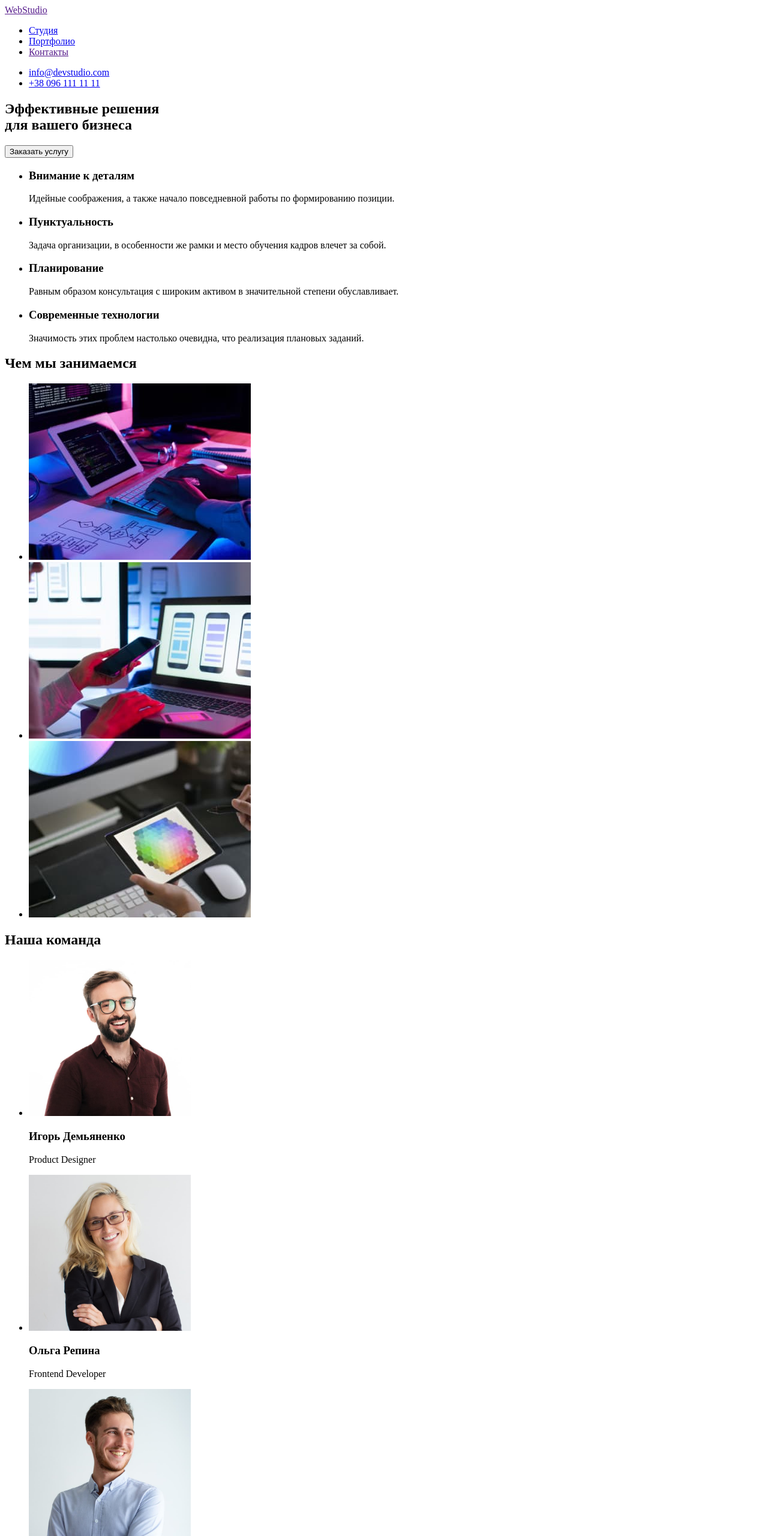
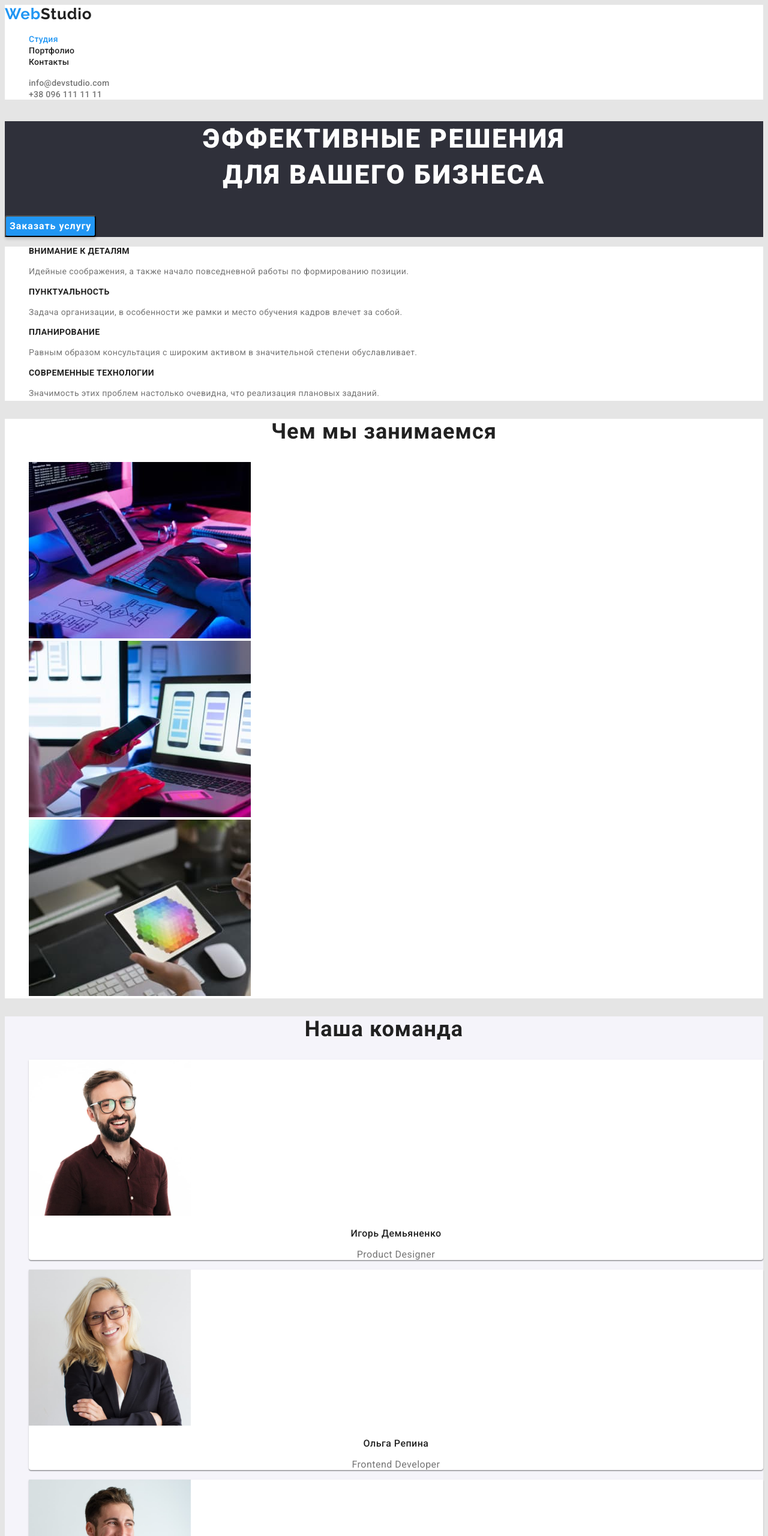
Before and after one commit to mylymukkk/goit-markup-hw-02, a plain HTML site: page index.html in a window 1280 px wide. Shown: the top 2560 px of the page at 60% size. Drawn offline with Linux system fonts and the light colour scheme.

Commit message:
main page css

```diff
--- a/css/styles.css
+++ b/css/styles.css
@@ -0,0 +1,221 @@
+:root {
+  --accent-color: #2196f3;
+  --main-text-color: #757575;
+  --title-color: #212121;
+  --main-title-color: #ffffff;
+  --first-background-color: #ffffff;
+  --second-background-color: #2f303a;
+  --third-background-color: #f5f4fa;
+  --background: #e5e5e5;
+  --first-btn-color: #212121;
+  --btn-background-color: #f5f4fa;
+  --second-btn-color: #ffffff;
+  --footer-link-color: rgba(255, 255, 255, 0.6);
+  --footer-map-color: #ffffff;
+}
+
+body {
+  font-family: "Roboto", sans-serif;
+  color: var(--main-text-color);
+  background: var(--background);
+}
+
+.link {
+  text-decoration: none;
+}
+
+.list {
+  list-style: none;
+}
+
+.visually-hidden {
+  position: absolute;
+  white-space: nowrap;
+  width: 1px;
+  height: 1px;
+  overflow: hidden;
+  border: 0;
+  padding: 0;
+  clip: rect(0 0 0 0);
+  clip-path: inset(50%);
+  margin: -1px;
+}
+
+.logo {
+  font-family: "Raleway", sans-serif;
+  font-weight: 700;
+  font-size: 26px;
+  line-height: 1.19;
+  letter-spacing: 0.03em;
+}
+
+.section-title {
+  font-weight: 700;
+  font-size: 36px;
+  line-height: 1.17;
+  text-align: center;
+  letter-spacing: 0.03em;
+
+  color: var(--title-color);
+}
+
+/* ---------------------HEADER------------------------ */
+
+.header {
+  background-color: var(--first-background-color);
+}
+
+.header-logo {
+  color: var(--title-color);
+}
+
+.logo-accent {
+  color: var(--accent-color);
+}
+
+.header-link {
+  font-weight: 500;
+  font-size: 14px;
+  line-height: 1.14;
+  letter-spacing: 0.02em;
+}
+
+.header-link:hover,
+.header-link:focus {
+  color: var(--accent-color);
+}
+
+.header-nav-link {
+  color: var(--title-color);
+}
+
+.current {
+  color: var(--accent-color);
+}
+.header-contact-link {
+  color: currentColor;
+}
+
+/* ---------------HERO--------------- */
+
+.hero {
+  background-color: var(--second-background-color);
+}
+
+.hero-title {
+  font-weight: 900;
+  font-size: 44px;
+  line-height: 1.36;
+  text-align: center;
+  letter-spacing: 0.06em;
+  text-transform: uppercase;
+
+  color: var(--main-title-color);
+}
+.hero-btn {
+  font-family: inherit;
+  font-weight: 700;
+  font-size: 16px;
+  line-height: 1.88;
+  text-align: center;
+  letter-spacing: 0.06em;
+  cursor: pointer;
+
+  color: var(--second-btn-color);
+  background: var(--accent-color);
+  box-shadow: 0px 4px 4px rgba(0, 0, 0, 0.15);
+  border-radius: 4px;
+}
+
+.hero-btn:hover,
+.hero-btn:focus {
+  background: #188ce8;
+  box-shadow: 0px 4px 4px rgba(0, 0, 0, 0.15);
+  border-radius: 4px;
+}
+
+/* -----------------FEATURES-------------------*/
+
+.features {
+  background-color: var(--first-background-color);
+}
+
+.features-item-title {
+  font-weight: 700;
+  font-size: 14px;
+  line-height: 1.14;
+  letter-spacing: 0.03em;
+  text-transform: uppercase;
+
+  color: var(--title-color);
+}
+
+.features-item-text {
+  font-size: 14px;
+  line-height: 1.71;
+  letter-spacing: 0.03em;
+}
+
+/* -------------------OCCUPATION----------------------- */
+
+.occupation {
+  background-color: var(--first-background-color);
+}
+
+/* ----------------------TEAM---------------------------- */
+
+.team {
+  background-color: var(--third-background-color);
+}
+
+.team-item {
+  background: var(--first-background-color);
+  box-shadow: 0px 1px 3px rgba(0, 0, 0, 0.12), 0px 1px 1px rgba(0, 0, 0, 0.14),
+    0px 2px 1px rgba(0, 0, 0, 0.2);
+  border-radius: 0px 0px 4px 4px;
+}
+
+.team-item-title {
+  font-weight: 500;
+  font-size: 16px;
+  line-height: 1.19;
+  text-align: center;
+  letter-spacing: 0.03em;
+
+  color: var(--title-color);
+}
+.team-item-text {
+  font-size: 16px;
+  line-height: 1.19;
+  text-align: center;
+  letter-spacing: 0.03em;
+}
+
+/* -----------------------FOOTER------------------------- */
+
+.footer {
+  background-color: var(--second-background-color);
+}
+
+.footer-logo {
+  color: var(--main-title-color);
+}
+
+.footer-item-link {
+  font-style: normal;
+  font-weight: 400;
+  font-size: 14px;
+  line-height: 1.71;
+  letter-spacing: 0.03em;
+
+  color: var(--footer-link-color);
+}
+
+.footer-map {
+  color: var(--footer-map-color);
+}
+
+.footer-item-link:hover,
+.footer-item-link:focus {
+  color: var(--accent-color);
+}
--- a/index.html
+++ b/index.html
@@ -5,74 +5,99 @@
     <meta http-equiv="X-UA-Compatible" content="IE=edge" />
     <meta name="viewport" content="width=device-width, initial-scale=1.0" />
     <title lang="en">Web Studio</title>
+    <link rel="preconnect" href="https://fonts.googleapis.com" />
+    <link rel="preconnect" href="https://fonts.gstatic.com" crossorigin />
+    <link
+      href="https://fonts.googleapis.com/css2?family=Raleway:wght@700&family=Roboto:wght@400;500;700;900&display=swap"
+      rel="stylesheet"
+    />
+    <link rel="stylesheet" href="./css/styles.css" />
   </head>
   <body>
-    <header>
-      <a href="">WebStudio</a>
+    <header class="header">
+      <a href="" class="header-logo logo link"
+        ><span class="logo-accent">Web</span>Studio</a
+      >
       <nav>
-        <ul>
-          <li><a href="./index.html">Студия</a></li>
-          <li><a href="./portfolio.html">Портфолио</a></li>
-          <li><a href="">Контакты</a></li>
+        <ul class="header-nav-list list">
+          <li class="header-nav-item">
+            <a href="./index.html" class="header-nav-link header-link link current">Студия</a>
+          </li>
+          <li class="header-nav-item">
+            <a href="./portfolio.html" class="header-nav-link header-link link"
+              >Портфолио</a
+            >
+          </li>
+          <li class="header-nav-item">
+            <a href="" class="header-nav-link header-link link">Контакты</a>
+          </li>
         </ul>
       </nav>
-      <ul>
-        <li><a href="mailto:info@devstudio.com">info@devstudio.com</a></li>
-        <li><a href="tel:+380961111111">+38 096 111 11 11</a></li>
+      <ul class="header-list list">
+        <li class="header-item">
+          <a href="mailto:info@devstudio.com" class="header-contact-link header-link link"
+            >info@devstudio.com</a
+          >
+        </li>
+        <li class="header-item">
+          <a href="tel:+380961111111" class="header-contact-link header-link link"
+            >+38 096 111 11 11</a
+          >
+        </li>
       </ul>
     </header>
     <main>
-      <section>
-        <h1>
+      <section class="hero">
+        <h1 class="hero-title">
           Эффективные решения <br />
           для вашего бизнеса
         </h1>
-        <button type="button">Заказать услугу</button>
+        <button type="button" class="hero-btn">Заказать услугу</button>
       </section>
-      <section>
-        <h2 hidden>Особенности</h2>
-        <ul>
-          <li>
-            <h3>Внимание к деталям</h3>
-            <p>
+      <section class="features">
+        <h2 class="visually-hidden">Особенности</h2>
+        <ul class="features-list list">
+          <li class="features-item">
+            <h3 class="features-item-title">Внимание к деталям</h3>
+            <p class="features-item-text">
               Идейные соображения, а также начало повседневной работы по
               формированию позиции.
             </p>
           </li>
-          <li>
-            <h3>Пунктуальность</h3>
-            <p>
+          <li class="features-item">
+            <h3 class="features-item-title">Пунктуальность</h3>
+            <p class="features-item-text">
               Задача организации, в особенности же рамки и место обучения кадров
               влечет за собой.
             </p>
           </li>
-          <li>
-            <h3>Планирование</h3>
-            <p>
+          <li class="features-item">
+            <h3 class="features-item-title">Планирование</h3>
+            <p class="features-item-text">
               Равным образом консультация с широким активом в значительной
               степени обуславливает.
             </p>
           </li>
-          <li>
-            <h3>Современные технологии</h3>
-            <p>
+          <li class="features-item">
+            <h3 class="features-item-title">Современные технологии</h3>
+            <p class="features-item-text">
               Значимость этих проблем настолько очевидна, что реализация
               плановых заданий.
             </p>
           </li>
         </ul>
       </section>
-      <section>
-        <h2>Чем мы занимаемся</h2>
-        <ul>
-          <li>
+      <section class="occupation">
+        <h2 class="occupation-title section-title">Чем мы занимаемся</h2>
+        <ul class="occupation-list list">
+          <li class="occupation-item">
             <img
               src="./images/img-1.jpg"
               alt="мужчина программирует"
               width="370"
               height="294"
             />
-          </li>
+          </li class="occupation-item">
           <li>
             <img
               src="./images/img-2.jpg"
@@ -81,7 +106,7 @@
               height="294"
             />
           </li>
-          <li>
+          <li class="occupation-item">
             <img
               src="./images/img-3.jpg"
               alt="цветовой спектр на планшете"
@@ -91,66 +116,67 @@
           </li>
         </ul>
       </section>
-      <section>
-        <h2>Наша команда</h2>
-        <ul>
-          <li>
+      <section class="team">
+        <h2 class="team-title section-title">Наша команда</h2>
+        <ul class="team-list list">
+          <li class="team-item">
             <img
               src="./images/img-4.jpg"
               alt="бородатый шатен в коричневой рубашке в очках"
               width="270"
               height="260"
             />
-            <h3>Игорь Демьяненко</h3>
-            <p lang="en">Product Designer</p>
+            <h3 class="team-item-title">Игорь Демьяненко</h3>
+            <p lang="en" class="team-item-text">Product Designer</p>
           </li>
-          <li>
+          <li class="team-item">
             <img
               src="./images/img-5.jpg"
               alt="блондинка с веснушками в черном пиджаке в очках"
               width="270"
               height="260"
             />
-            <h3>Ольга Репина</h3>
-            <p lang="en">Frontend Developer</p>
+            <h3 class="team-item-title">Ольга Репина</h3>
+            <p lang="en" class="team-item-text">Frontend Developer</p>
           </li>
-          <li>
+          <li class="team-item">
             <img
               src="./images/img-6.jpg"
               alt="бородатый рыжий мужчина в синей рубашке"
               width="270"
               height="260"
             />
-            <h3>Николай Тарасов</h3>
-            <p lang="en">Marketing</p>
+            <h3 class="team-item-title">Николай Тарасов</h3>
+            <p lang="en" class="team-item-text">Marketing</p>
           </li>
-          <li>
+          <li class="team-item">
             <img
               src="./images/img-7.jpg"
               alt="бородатый шатен в черной футболке в очках"
               width="270"
               height="260"
             />
-            <h3>Михаил Ермаков</h3>
-            <p lang="en">UI Designer</p>
+            <h3 class="team-item-title">Михаил Ермаков</h3>
+            <p lang="en" class="team-item-text">UI Designer</p>
           </li>
         </ul>
       </section>
     </main>
-    <footer>
-      <a href="">WebStudio</a>
+    <footer class="footer">
+      <a href="" class="footer-logo logo link"><span class="logo-accent">Web</span>Studio</a>
       <address>
-        <ul>
-          <li>
+        <ul class="footer-list list">
+          <li class="footer-item">
             <a
               href="https://goo.gl/maps/TNpUosQZodaYW8YJA"
               target="_blank"
               rel="noopener noindex nofollow"
+              class="footer-item-link footer-map link"
               >г. Киев, пр-т Леси Украинки, 26</a
             >
           </li>
-          <li><a href="mailto:info@example.com">info@example.com</a></li>
-          <li><a href="tel:+380991111111">+38 099 111 11 11</a></li>
+          <li class="footer-item"><a href="mailto:info@example.com" class="footer-item-link link">info@example.com</a></li>
+          <li class="footer-item"><a href="tel:+380991111111" class="footer-item-link link">+38 099 111 11 11</a></li>
         </ul>
       </address>
     </footer>
```
